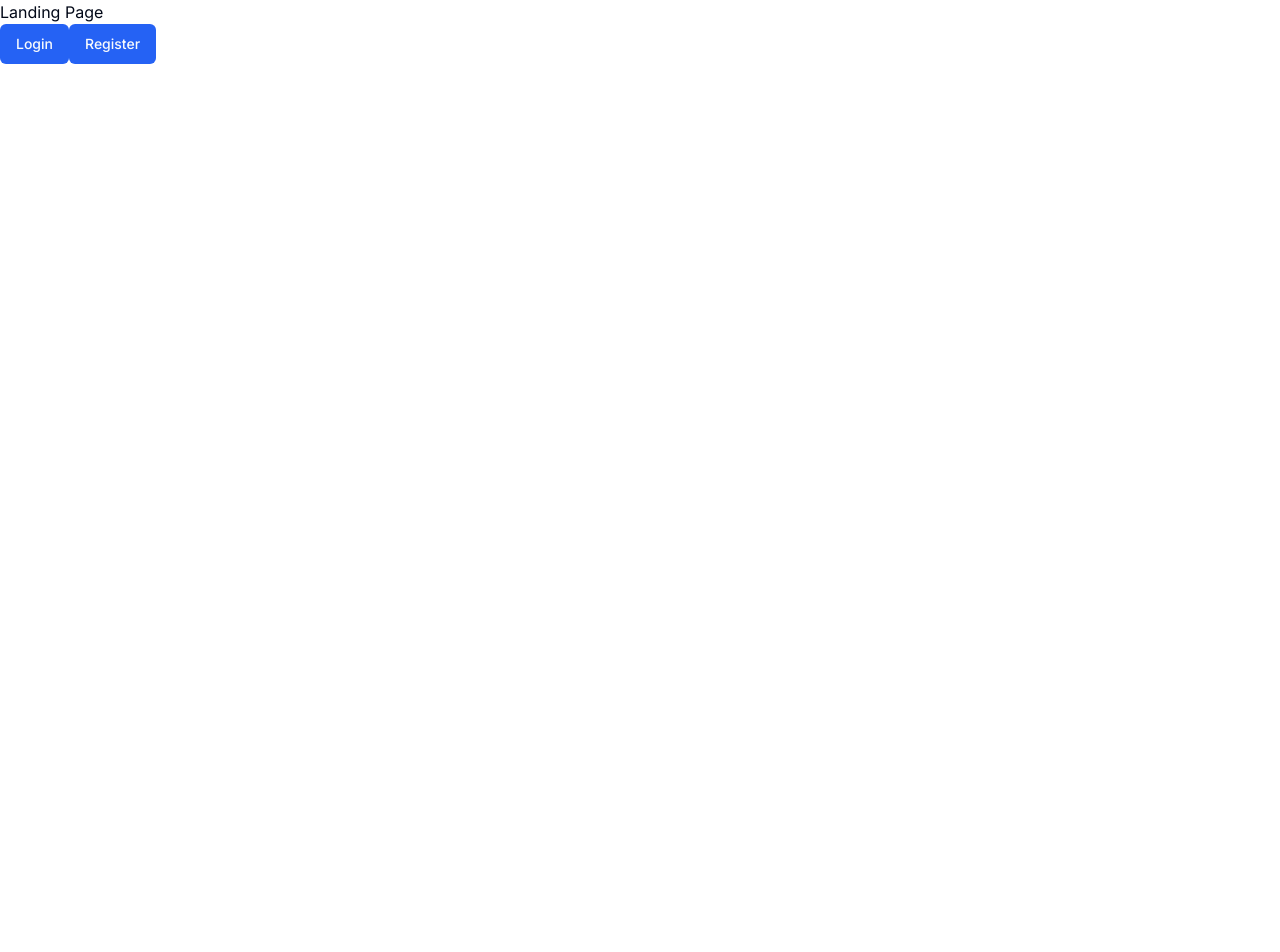
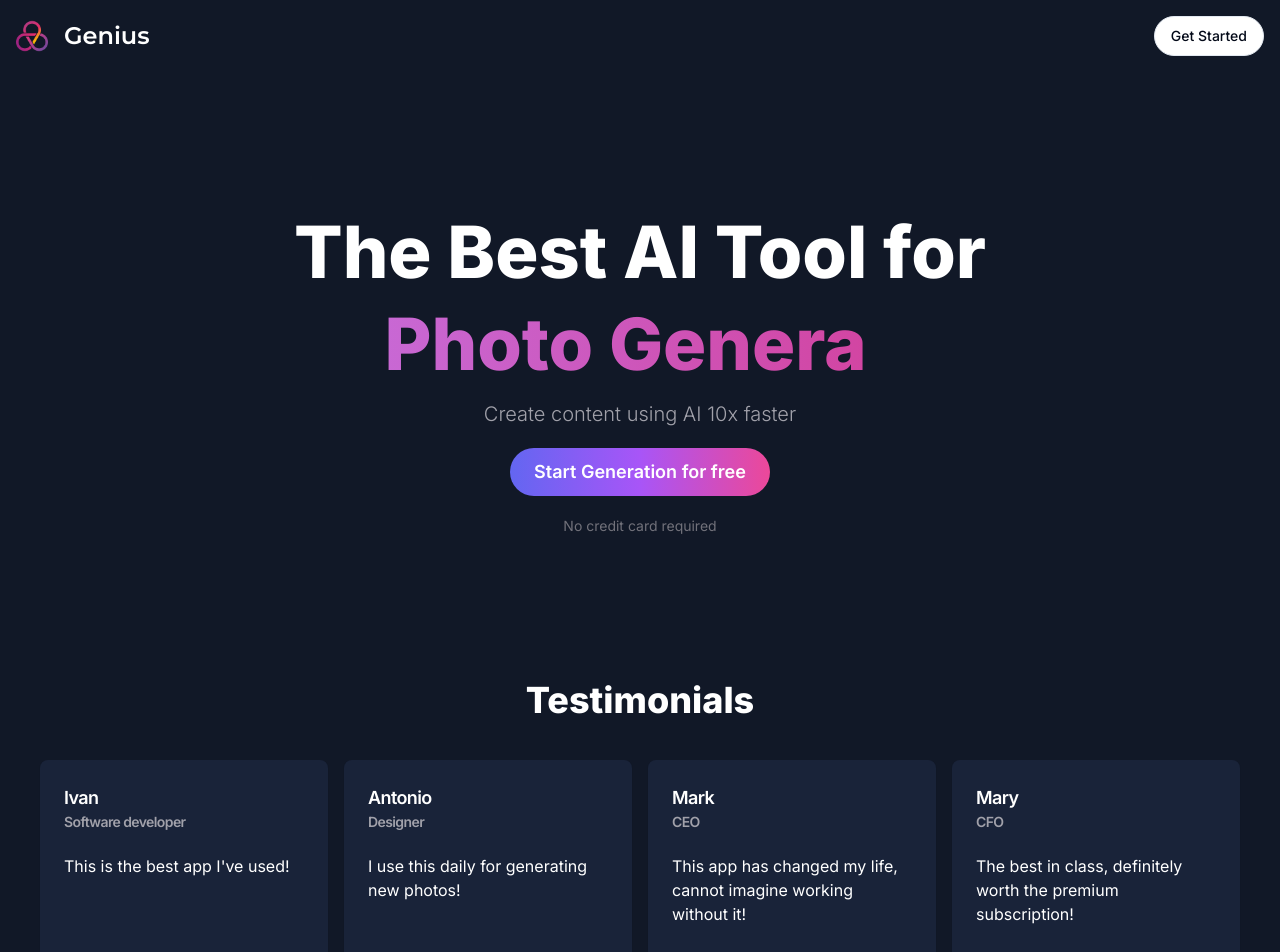
Before and after one commit to shaulov/ai-saas, a Next.js app: page / in a window 1280 px wide. Shown: the top 952 px of the page. Before the commit the page ends 800 px from the top, so only its background shows below. Built offline with nearby package versions, Linux system fonts and the light colour scheme; no server answers.

Commit message:
Add landing page, layout and its components

```diff
--- /dev/null
+++ b/app/(landing)/layout.tsx
@@ -0,0 +1,13 @@
+export default function LandingLayout({
+  children,
+}: {
+  children: React.ReactNode;
+}) {
+  return (
+    <main className="min-h-full bg-[#111827]">
+      <div className="max-w-screen-xl w-full mx-auto">
+        {children}
+      </div>
+    </main>
+  );
+}
--- a/app/(landing)/page.tsx
+++ b/app/(landing)/page.tsx
@@ -1,16 +1,13 @@
-import Link from "next/link";
-import { Button } from "@/components/ui/button";
+import LandingNavbar from "@/components/landing-navbar";
+import LandingHero from "@/components/landing-hero";
+import LandingContent from "@/components/landing-content";
 
 export default function LandingPage() {
   return (
     <>
-      <p>Landing Page</p>
-      <Button asChild>
-        <Link href="/sign-in">Login</Link>
-      </Button>
-      <Button asChild>
-        <Link href="/sign-up">Register</Link>
-      </Button>
+      <LandingNavbar />
+      <LandingHero />
+      <LandingContent />
     </>
   );
 }
--- /dev/null
+++ b/components/landing-content.tsx
@@ -0,0 +1,33 @@
+"use client";
+
+import { testimonials } from "@/const";
+import { Card, CardContent, CardDescription, CardHeader, CardTitle } from "@/components/ui/card";
+
+function LandingContent() {
+  return (
+    <section className="px-10 pb-20">
+      <h2 className="mb-10 text-center text-4xl text-white font-extrabold">
+        Testimonials
+      </h2>
+      <div className="grid grid-cols-1 sm:grid-cols-2 md:grid-cols-3 lg:grid-cols-4 gap-4">
+        {testimonials.map(item => (
+          <Card className="text-white bg-[#192339] border-none" key={item.description}>
+            <CardHeader>
+              <CardTitle className="flex items-center gap-x-2">
+                <div>
+                  <p className="text-lg">{item.name}</p>
+                  <p className="text-sm text-zinc-400">{item.title}</p>
+                </div>
+              </CardTitle>
+              <CardContent className="pt-4 px-0">
+                {item.description}
+              </CardContent>
+            </CardHeader>
+          </Card>
+        ))}
+      </div>
+    </section>
+  );
+}
+
+export default LandingContent;
--- /dev/null
+++ b/components/landing-hero.tsx
@@ -0,0 +1,50 @@
+"use client";
+
+import Link from "next/link";
+import { useAuth } from "@clerk/nextjs";
+import TypewriterComponent from "typewriter-effect";
+import { Button } from "./ui/button";
+
+function LandingHero() {
+  const { isSignedIn } = useAuth();
+
+  return (
+    <section className="py-36 space-y-5 text-center text-white font-bold">
+      <h1 className="space-y-5 text-4xl sm:text-5xl md:text-6xl lg:text-7xl font-extrabold">
+        <span className="block">The Best AI Tool for</span>
+        <span className="block text-transparent bg-clip-text bg-gradient-to-r from-purple-400 to-pink-600">
+          <TypewriterComponent
+            options={{
+              strings: [
+                "Chatbot",
+                "Photo Generation",
+                "Video Generation",
+                "Music Generation",
+                "Code Generation",
+              ],
+              autoStart: true,
+              loop: true,
+            }}
+          />
+        </span>
+      </h1>
+      <p className="text-sm md:text-xl font-light text-zinc-400">
+        Create content using AI 10x faster
+      </p>
+      <Button
+        className="p-4 md:p-6 md:text-lg font-semibold rounded-full"
+        variant="premium"
+        asChild
+      >
+        <Link href={isSignedIn ? "/dashboard" : "/sign-up"}>
+          Start Generation for free
+        </Link>
+      </Button>
+      <p className="text-zinc-500 text-xs md:text-sm font-normal">
+        No credit card required
+      </p>
+    </section>
+  );
+}
+
+export default LandingHero;
--- /dev/null
+++ b/components/landing-navbar.tsx
@@ -0,0 +1,41 @@
+"use client";
+
+import { Montserrat } from "next/font/google";
+import Image from "next/image";
+import Link from "next/link";
+import { useAuth } from "@clerk/nextjs";
+import { cn } from "@/lib/utils";
+import { Button } from "@/components/ui/button";
+
+const font = Montserrat({
+  weight: "600",
+  subsets: ["latin"],
+});
+
+function LandingNavbar() {
+  const { isSignedIn } = useAuth();
+
+  return (
+    <nav className="flex items-center justify-between p-4 bg-transparent">
+      <Link className="flex items-center" href="/">
+        <Image
+          className="mr-4"
+          src="/logo.png"
+          width={32}
+          height={32}
+          alt="Logo"
+        />
+        <span className={cn("text-2xl font-bold text-white", font.className)}>
+          Genius
+        </span>
+      </Link>
+      <Button className="rounded-full" variant="outline" asChild>
+        <Link href={isSignedIn ? "/dashboard" : "/sign-up"}>
+          Get Started
+        </Link>
+      </Button>
+    </nav>
+  );
+}
+
+export default LandingNavbar;
--- a/const.ts
+++ b/const.ts
@@ -93,3 +93,30 @@
 export const MAX_FREE_COUTNS = 5;
 
 export const DAY_IN_MS = 86_400_000;
+
+export const testimonials = [
+  {
+    name: "Ivan",
+    avatar: "I",
+    title: "Software developer",
+    description: "This is the best app I've used!",
+  },
+  {
+    name: "Antonio",
+    avatar: "A",
+    title: "Designer",
+    description: "I use this daily for generating new photos!",
+  },
+  {
+    name: "Mark",
+    avatar: "M",
+    title: "CEO",
+    description: "This app has changed my life, cannot imagine working without it!",
+  },
+  {
+    name: "Mary",
+    avatar: "M",
+    title: "CFO",
+    description: "The best in class, definitely worth the premium subscription!",
+  },
+];
```
